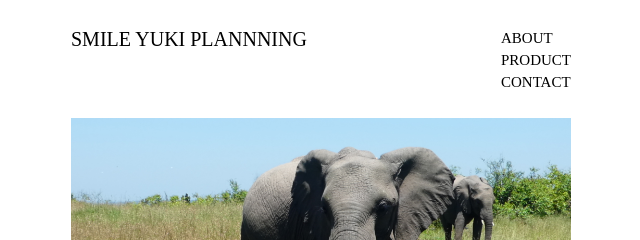
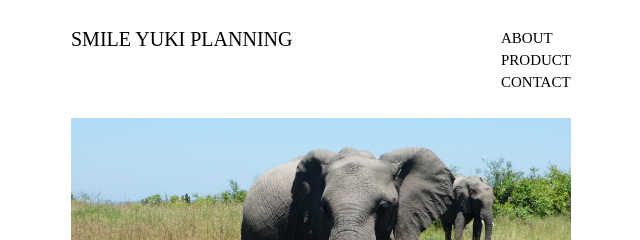
Before and after one commit to Nobuani01/smileyuki, a plain HTML site: page index.html in a window 1280 px wide. Shown: the top 240 px of the page, 319-959 px from the left. Drawn offline with Linux system fonts and the light colour scheme; a web font is replaced by a local one.

Commit message:
Update index.html

```diff
--- a/index.html
+++ b/index.html
@@ -13,7 +13,7 @@
     <div class="container">
 
       <div class="header-left">
-        <p><a href="index.html">SMILE YUKI PLANNNING</a></p>
+        <p><a href="index.html">SMILE YUKI PLANNING</a></p>
       </div>
 
       <div class="header-right">
```
